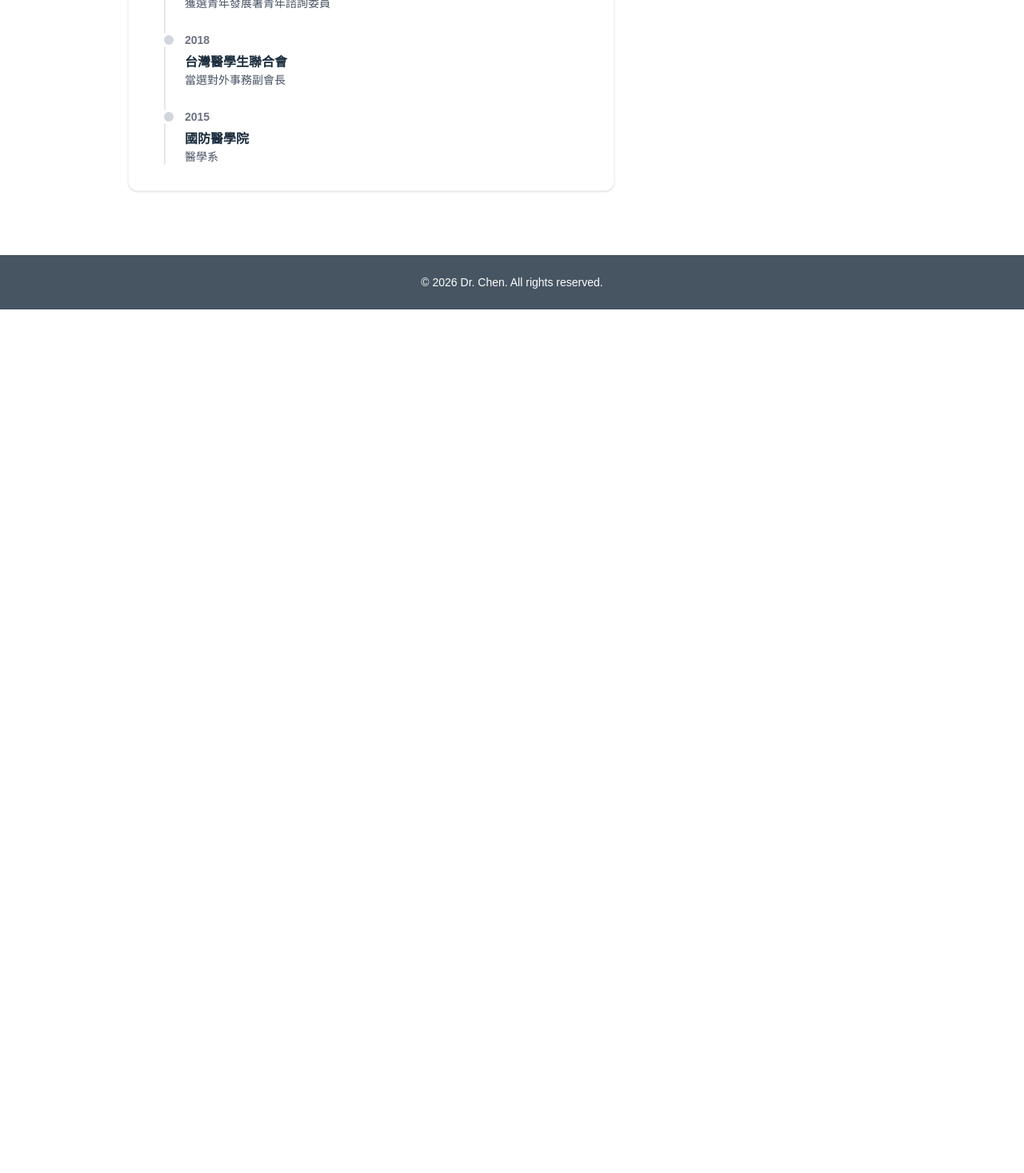
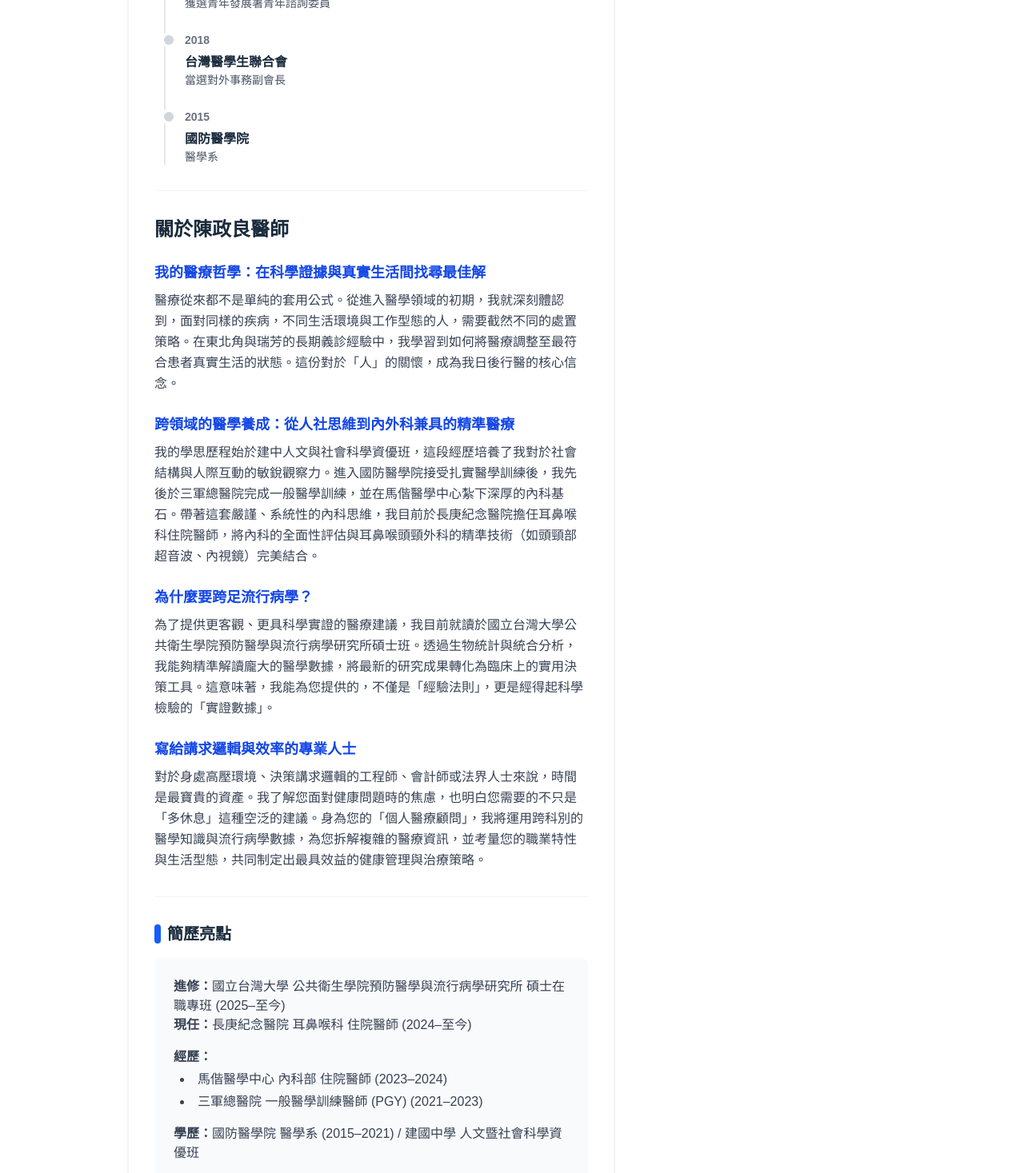
Before and after one commit to ck991008-ndmc-ntu/blog, a Next.js app: page /about in a window 1280 px wide. Shown: the part 1330-2797 px from the top of the page at 80% size. Before the commit the page ends 1717 px from the top, so only its background shows below. Built offline with nearby package versions, Linux system fonts and the light colour scheme.

Commit message:
Update blog copy: titles, homepage intro, and about page

```diff
--- a/src/app/about/page.tsx
+++ b/src/app/about/page.tsx
@@ -104,6 +104,72 @@ export default function AboutPage() {
                                 </div>
                             </div>
                         </section>
+
+                        <section className="pt-8 border-t border-gray-100">
+                            <h3 className="text-2xl font-bold text-[#1A2B3C] mb-6">關於陳政良醫師</h3>
+
+                            <div className="space-y-6">
+                                <div>
+                                    <h4 className="text-lg font-bold text-[#1A2B3C] mb-2 text-blue-700">我的醫療哲學：在科學證據與真實生活間找尋最佳解</h4>
+                                    <p className="text-gray-700 leading-relaxed">
+                                        醫療從來都不是單純的套用公式。從進入醫學領域的初期，我就深刻體認到，面對同樣的疾病，不同生活環境與工作型態的人，需要截然不同的處置策略。在東北角與瑞芳的長期義診經驗中，我學習到如何將醫療調整至最符合患者真實生活的狀態。這份對於「人」的關懷，成為我日後行醫的核心信念。
+                                    </p>
+                                </div>
+
+                                <div>
+                                    <h4 className="text-lg font-bold text-[#1A2B3C] mb-2 text-blue-700">跨領域的醫學養成：從人社思維到內外科兼具的精準醫療</h4>
+                                    <p className="text-gray-700 leading-relaxed">
+                                        我的學思歷程始於建中人文與社會科學資優班，這段經歷培養了我對於社會結構與人際互動的敏銳觀察力。進入國防醫學院接受扎實醫學訓練後，我先後於三軍總醫院完成一般醫學訓練，並在馬偕醫學中心紮下深厚的內科基石。帶著這套嚴謹、系統性的內科思維，我目前於長庚紀念醫院擔任耳鼻喉科住院醫師，將內科的全面性評估與耳鼻喉頭頸外科的精準技術（如頭頸部超音波、內視鏡）完美結合。
+                                    </p>
+                                </div>
+
+                                <div>
+                                    <h4 className="text-lg font-bold text-[#1A2B3C] mb-2 text-blue-700">為什麼要跨足流行病學？</h4>
+                                    <p className="text-gray-700 leading-relaxed">
+                                        為了提供更客觀、更具科學實證的醫療建議，我目前就讀於國立台灣大學公共衛生學院預防醫學與流行病學研究所碩士班。透過生物統計與統合分析，我能夠精準解讀龐大的醫學數據，將最新的研究成果轉化為臨床上的實用決策工具。這意味著，我能為您提供的，不僅是「經驗法則」，更是經得起科學檢驗的「實證數據」。
+                                    </p>
+                                </div>
+
+                                <div>
+                                    <h4 className="text-lg font-bold text-[#1A2B3C] mb-2 text-blue-700">寫給講求邏輯與效率的專業人士</h4>
+                                    <p className="text-gray-700 leading-relaxed">
+                                        對於身處高壓環境、決策講求邏輯的工程師、會計師或法界人士來說，時間是最寶貴的資產。我了解您面對健康問題時的焦慮，也明白您需要的不只是「多休息」這種空泛的建議。身為您的「個人醫療顧問」，我將運用跨科別的醫學知識與流行病學數據，為您拆解複雜的醫療資訊，並考量您的職業特性與生活型態，共同制定出最具效益的健康管理與治療策略。
+                                    </p>
+                                </div>
+                            </div>
+                        </section>
+
+                        <section className="pt-8 border-t border-gray-100">
+                            <h3 className="text-xl font-bold text-[#1A2B3C] mb-4 flex items-center gap-2">
+                                <span className="w-2 h-6 bg-blue-600 rounded"></span>
+                                簡歷亮點
+                            </h3>
+                            <div className="bg-gray-50 p-6 rounded-lg text-base text-gray-700 space-y-4">
+                                <div>
+                                    <p><strong>進修：</strong>國立台灣大學 公共衛生學院預防醫學與流行病學研究所 碩士在職專班 (2025–至今)</p>
+                                    <p><strong>現任：</strong>長庚紀念醫院 耳鼻喉科 住院醫師 (2024–至今)</p>
+                                </div>
+                                <div>
+                                    <p className="font-bold mb-1">經歷：</p>
+                                    <ul className="list-disc list-inside pl-2 space-y-1">
+                                        <li>馬偕醫學中心 內科部 住院醫師 (2023–2024)</li>
+                                        <li>三軍總醫院 一般醫學訓練醫師 (PGY) (2021–2023)</li>
+                                    </ul>
+                                </div>
+                                <div>
+                                    <p><strong>學歷：</strong>國防醫學院 醫學系 (2015–2021) / 建國中學 人文暨社會科學資優班</p>
+                                </div>
+                                <div>
+                                    <p className="font-bold mb-1">公共參與：</p>
+                                    <ul className="list-disc list-inside pl-2 space-y-1">
+                                        <li>行政院教育部青年發展署 青年諮詢委員 (2019)</li>
+                                        <li>世界衛生大會(WHA)台灣青年團發言人(2019)</li>
+                                        <li>台灣醫學生聯合會 對外事務副會長 (2018)</li>
+                                        <li>東北角與瑞芳地區 醫療義診醫師 (2017起)</li>
+                                    </ul>
+                                </div>
+                            </div>
+                        </section>
                     </div>
                 </div>
             </div>
--- a/src/app/layout.tsx
+++ b/src/app/layout.tsx
@@ -11,15 +11,15 @@ const notoSansTC = Noto_Sans_TC({
 export const metadata: Metadata = {
   metadataBase: new URL("https://drchenmd.tw"),
   title: {
-    default: "陳政良醫師的跨領域醫療觀察",
+    default: "你的專屬醫療智庫｜陳政良醫師",
     template: "%s | 陳政良醫師",
   },
-  description: "從內科到耳鼻喉科，從臨床到流行病學，為複雜的醫療資訊找到最優解。",
+  description: "從內外科臨床到公衛實證，為您量身打造的健康策略",
   openGraph: {
-    title: "陳政良醫師的跨領域醫療觀察",
-    description: "從內科到耳鼻喉科，從臨床到流行病學，為複雜的醫療資訊找到最優解。",
+    title: "你的專屬醫療智庫｜陳政良醫師",
+    description: "從內外科臨床到公衛實證，為您量身打造的健康策略",
     url: "https://drchenmd.tw",
-    siteName: "陳政良醫師的跨領域醫療觀察",
+    siteName: "你的專屬醫療智庫｜陳政良醫師",
     locale: "zh_TW",
     type: "website",
   },
@@ -37,8 +37,8 @@ export default function RootLayout({
           <header className="bg-[#1A2B3C] text-white py-6 px-8 shadow-md">
             <div className="max-w-5xl mx-auto flex justify-between items-center">
               <div>
-                <h1 className="text-2xl font-bold tracking-wide">陳政良醫師</h1>
-                <p className="text-sm opacity-80 mt-1">從內科到耳鼻喉科，從臨床到流行病學</p>
+                <h1 className="text-2xl font-bold tracking-wide">你的專屬醫療智庫｜陳政良醫師</h1>
+                <p className="text-sm opacity-80 mt-1">從內外科臨床到公衛實證，為您量身打造的健康策略</p>
               </div>
               <nav className="space-x-6">
                 <a href="/" className="hover:text-blue-200 transition-colors">首頁</a>
--- a/src/app/page.tsx
+++ b/src/app/page.tsx
@@ -6,6 +6,12 @@ export default function Home() {
   return (
     <div className="flex flex-col md:flex-row gap-8">
       <div className="flex-1 space-y-8">
+        <div className="bg-white p-6 rounded-xl shadow-sm border border-gray-100 mb-8">
+          <p className="text-lg text-blue-600 font-medium leading-relaxed">
+            「醫療指引給的是標準答案，但我希望能為您找到『適合您的答案』。結合內科的系統思維、耳鼻喉頭頸外科的專業，以及預防醫學的實證數據，我將與您一起在生活型態與醫療處置間，找出最佳平衡點。」
+          </p>
+        </div>
+
         <div className="mb-8">
           <h2 className="text-3xl font-bold text-[#1A2B3C] mb-2 border-b-2 border-blue-100 pb-2 inline-block">最新文章</h2>
         </div>
```
